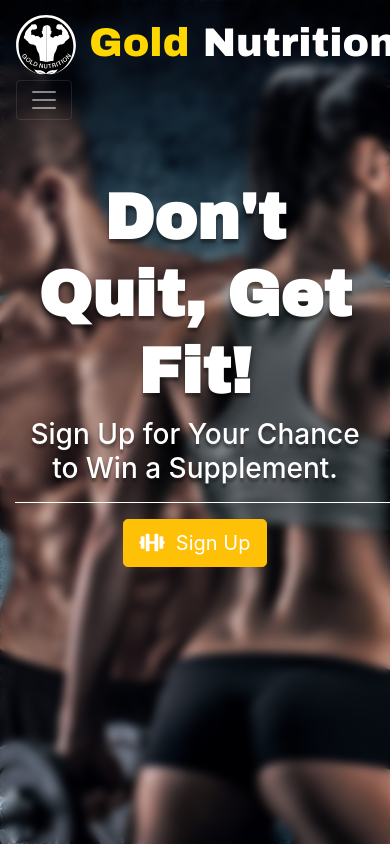
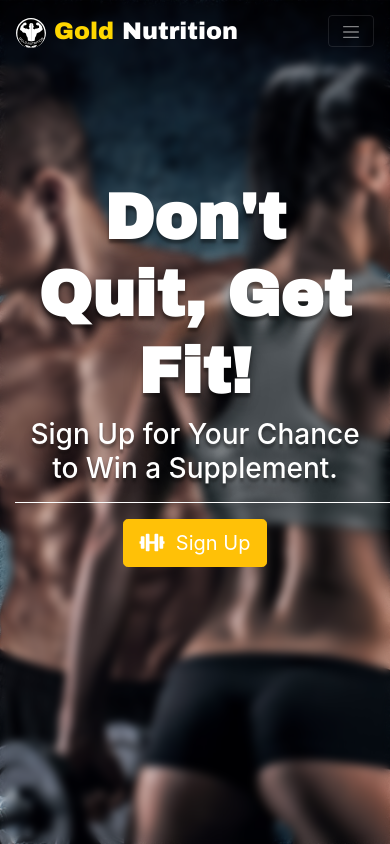
Before and after one commit to N0683858/Shared-repo, a PHP site: page /index.html in a window 390 px wide. Run offline with PHP 8.4, Linux system fonts and the light colour scheme; some libraries are stand-ins or nearby versions.

Commit message:
updated home page

```diff
--- a/Jarvan's Website/front-end/css/style.css
+++ b/Jarvan's Website/front-end/css/style.css
@@ -62,11 +62,38 @@ body{
     }
   }
 
-    @media only screen and (max-width: 428px){
-      #landingPage{
-        padding-top: 50%;
+    @media only screen and (max-width: 490px){
+      .navbar .navbar-brand{
+        font-size: 2em;
+      }
+
+      #logo{
+        width: 50px;
+        height: 50px;
       }
     }
+
+      @media only screen and (max-width: 420px){
+        .navbar .navbar-brand{
+          font-size: 1.5em;
+        }
+
+        #logo{
+          width: 30px;
+          height: 30px;
+        }
+
+        .navbar-toggler-icon{
+          width: 1em;
+          height: 1em;
+        }
+      }
+
+          @media only screen and (max-width: 428px){
+            #landingPage{
+              padding-top: 50%;
+            }
+          }
 
 
 /* -------------------------------------------------------------------------------------- */
--- a/Jarvan's Website/index.html
+++ b/Jarvan's Website/index.html
@@ -20,11 +20,11 @@
 	<nav class="navbar navbar-expand-lg navbar-dark fixed-top">
 	<!-- <div class="container"> -->
 	  <a class="navbar-brand" href="index.html">
-	  	<img src="images/Gold Nutrition 2.svg" width="60" height="60" >
+	  	<img id="logo" src="images/Gold Nutrition 2.svg" width="60" height="60" >
 	    <span id="gold">Gold</span> Nutrition
 	  </a>
 	 <!--################################### Burger Button ###################################-->
-	<button class="navbar-toggler" type="button" data-toggle="collapse" data-target="#navbarNavAltMarkup" aria-controls="navbarNavAltMarkup" aria-expanded="false" aria-label="Toggle navigation">
+	<button id="burgerButton" class="navbar-toggler" type="button" data-toggle="collapse" data-target="#navbarNavAltMarkup" aria-controls="navbarNavAltMarkup" aria-expanded="false" aria-label="Toggle navigation">
 	    <span class="navbar-toggler-icon"></span>
 	  </button>
 	  <!--############################ Navbar Navigation Links ###############################-->
```
